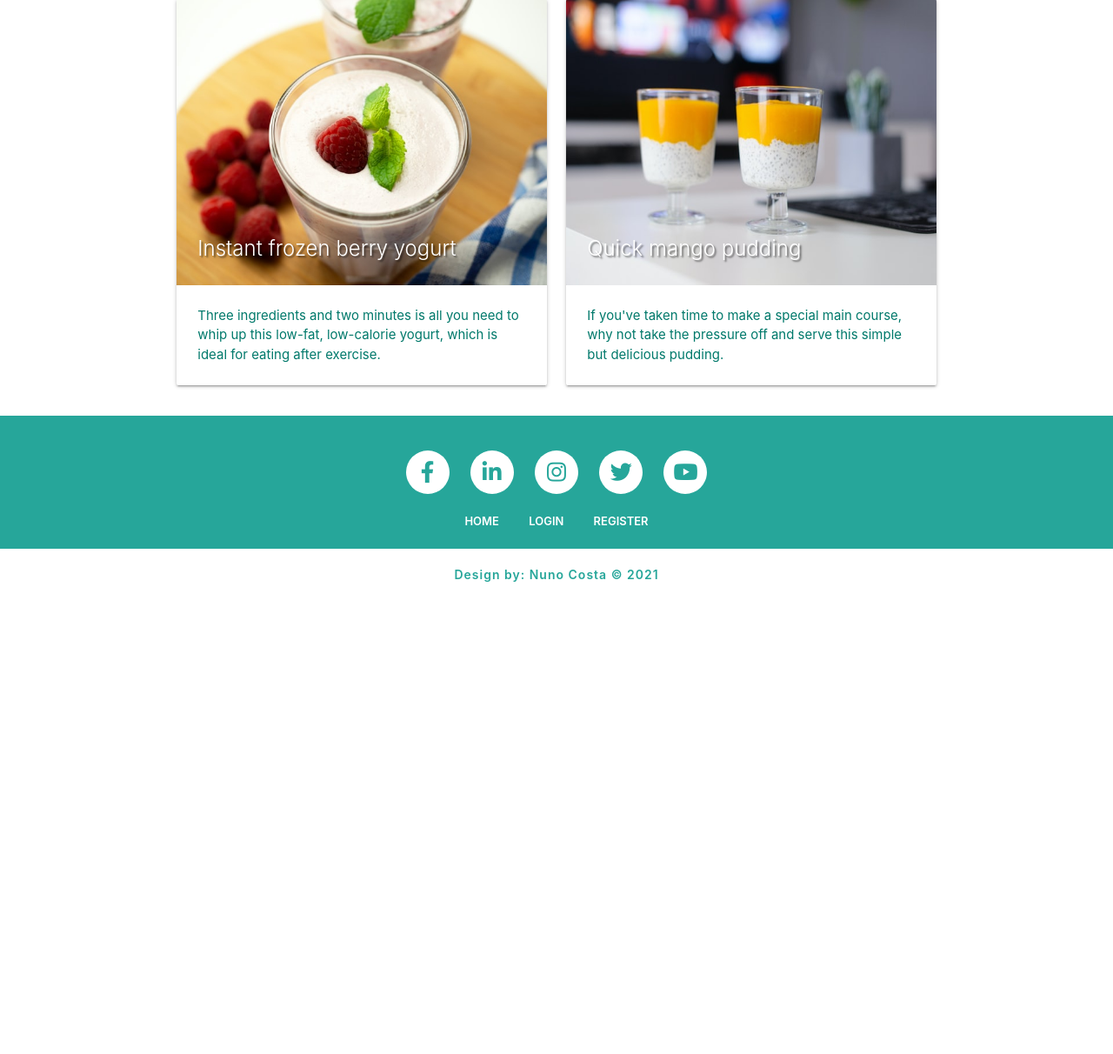
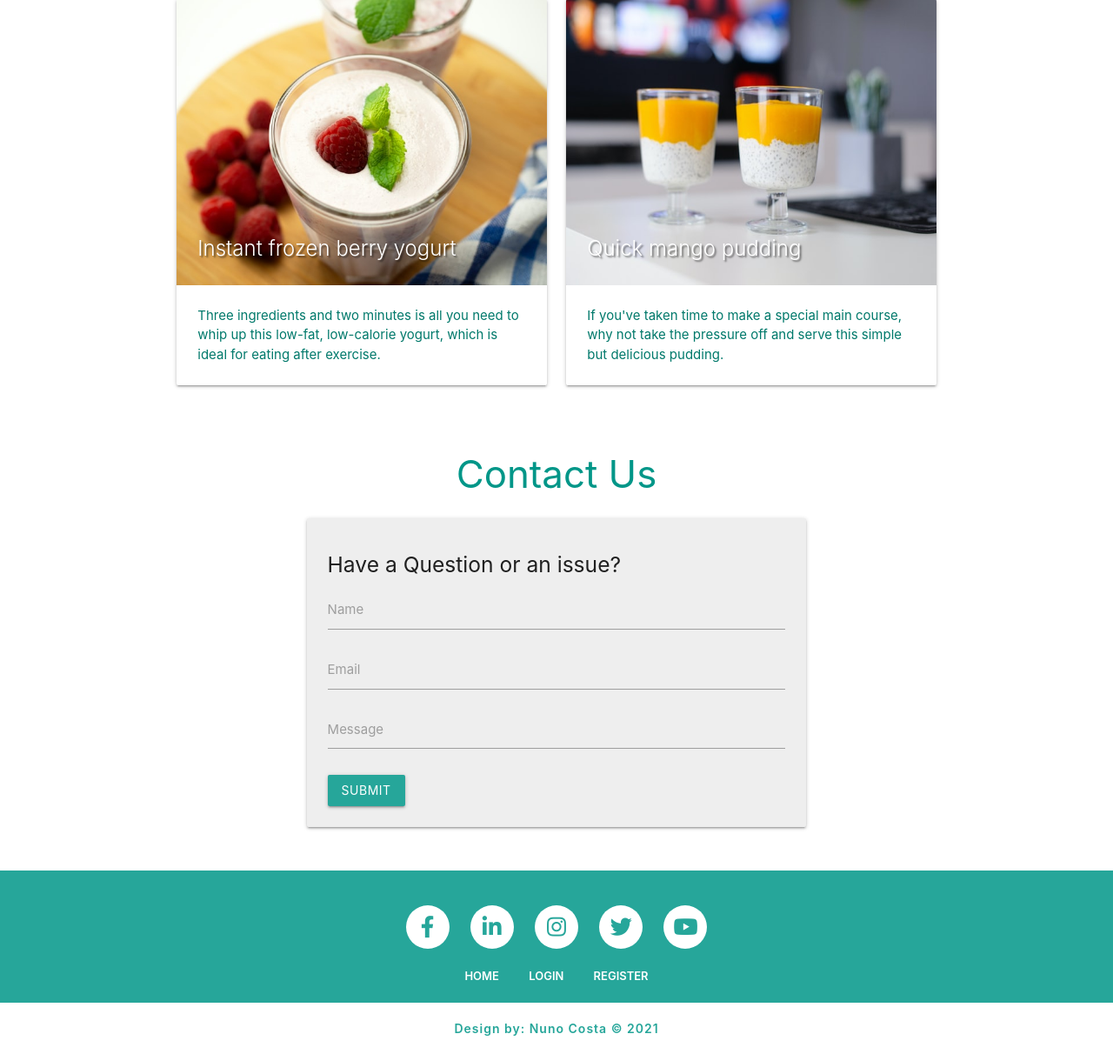
Before and after one commit to NunoCos/Nuno_Cookbook, a Flask app: page / in a window 1280 px wide. Shown: the part 1231-2443 px from the top of the page at 87% size. Before the commit the page ends 1900 px from the top, so only its background shows below. Run offline with Flask 2, Linux system fonts and the light colour scheme; data that the repository does not hold is empty; some libraries are stand-ins or nearby versions.

Commit message:
add send email functionality

```diff
--- a/static/js/script.js
+++ b/static/js/script.js
@@ -6,7 +6,7 @@ $(document).ready(function () {
     $(".sidenav").sidenav();
     $('.collapsible').collapsible();
     $('.modal').modal();
-    $('input#recipe_name, textarea#recipe_description, textarea#recipe_ingredients, textarea#recipe_steps').characterCounter();
+    $('input#recipe_name, textarea#recipe_description, textarea#recipe_ingredients, textarea#recipe_steps, textarea#message').characterCounter();
     });
 
 
@@ -19,3 +19,23 @@ M.Slider.init(slider, {
     transition:500,
     interval: 6000
 });
+
+/*The sendMail function was taken from Matt Rudge's
+Code Institute lessons and adpated to my project*/
+
+function sendMail(contactForm) {
+    emailjs.send("gmail", "template_21fob4i", {
+        "from_name": contactForm.name.value,
+        "from_email": contactForm.email.value,
+        "message": contactForm.message.value
+    }).then(
+        function(response) {
+            console.log("SUCCESS", response);
+            document.getElementById("contactUs").reset();
+        },
+        function(error) {
+            console.log("FAILED", error);
+        });
+
+    return false;
+}
--- a/templates/base.html
+++ b/templates/base.html
@@ -17,6 +17,12 @@
             width: 100%;
         }
     </style>
+    <script type="text/javascript" src="https://cdn.jsdelivr.net/npm/emailjs-com@2/dist/email.min.js"></script>
+    <script type="text/javascript">
+        (function () {
+            emailjs.init("user_cFqc3S0xhoVBV67af7nHY");
+        })();
+    </script>
 </head>
 
 <body>
@@ -118,6 +124,7 @@
         integrity="sha256-/xUj+3OJU5yExlq6GSYGSHk7tPXikynS7ogEvDej/m4=" crossorigin="anonymous"></script>
     <script src="https://cdnjs.cloudflare.com/ajax/libs/materialize/1.0.0/js/materialize.min.js"></script>
     <script src="{{ url_for('static', filename='js/script.js') }}"></script>
+
 </body>
 
 
--- a/templates/contact.html
+++ /dev/null
@@ -1,4 +0,0 @@
-{% extends "base.html" %}
-{% block content %}
-
-{% endblock %}
--- a/templates/index.html
+++ b/templates/index.html
@@ -40,7 +40,7 @@
 <br>
 <div class="container">
     <div class="row card-panel grey lighten-5">
-        <form action="{{ url_for('search') }}" method="post" class="col s12">
+        <form action="{{ url_for('search') }}" method="POST" class="col s12">
             <div class="row center-align">
                 <div class="input-field col s12">
                     <i class="fas fa-search prefix teal-text text-lighten-1"></i>
@@ -164,4 +164,34 @@
         </div>
     </div>
 </div>
+<section id="contact" class="section section-contact">
+    <h3 class="center-align teal-text lighten-1">Contact Us</h3>
+    <div class="container">
+        <div class="row">
+            <div class="col s12 m8 offset-m2">
+                <div class="card-panel grey lighten-3 contact-form">
+                    <form onsubmit="return sendMail(this);" id="contactUs">
+                        <h5>Have a Question or an issue?</h5>
+                        <div class="input-field">
+                            <input type="text" name="name" id="name">
+                            <label for="name">Name</label>
+                        </div>
+                        <div class="input-field">
+                            <input type="email" name="email" id="email">
+                            <label for="email">Email</label>
+                        </div>
+                        <div class="input-field">
+                            <textarea class="materialize-textarea" name="message" id="message"
+                                data-length="500" minlength="5" maxlength="500"></textarea>
+                            <label for="message">Message</label>
+                        </div>
+                        <input type="submit" value="Submit" class="btn">
+                    </form>
+                </div>
+            </div>
+        </div>
+    </div>
+</section>
+</div>
+
 {% endblock %}
```
